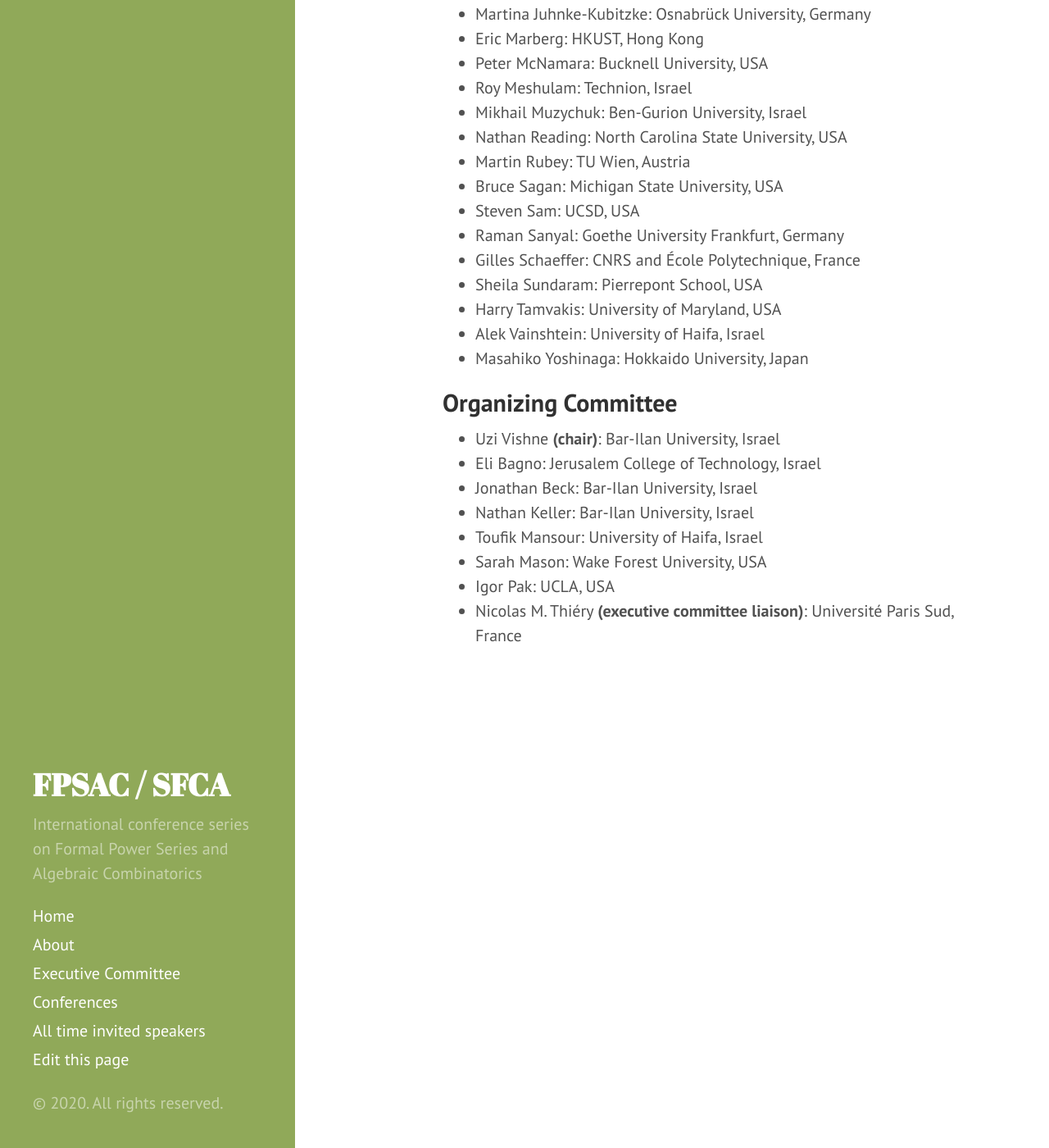
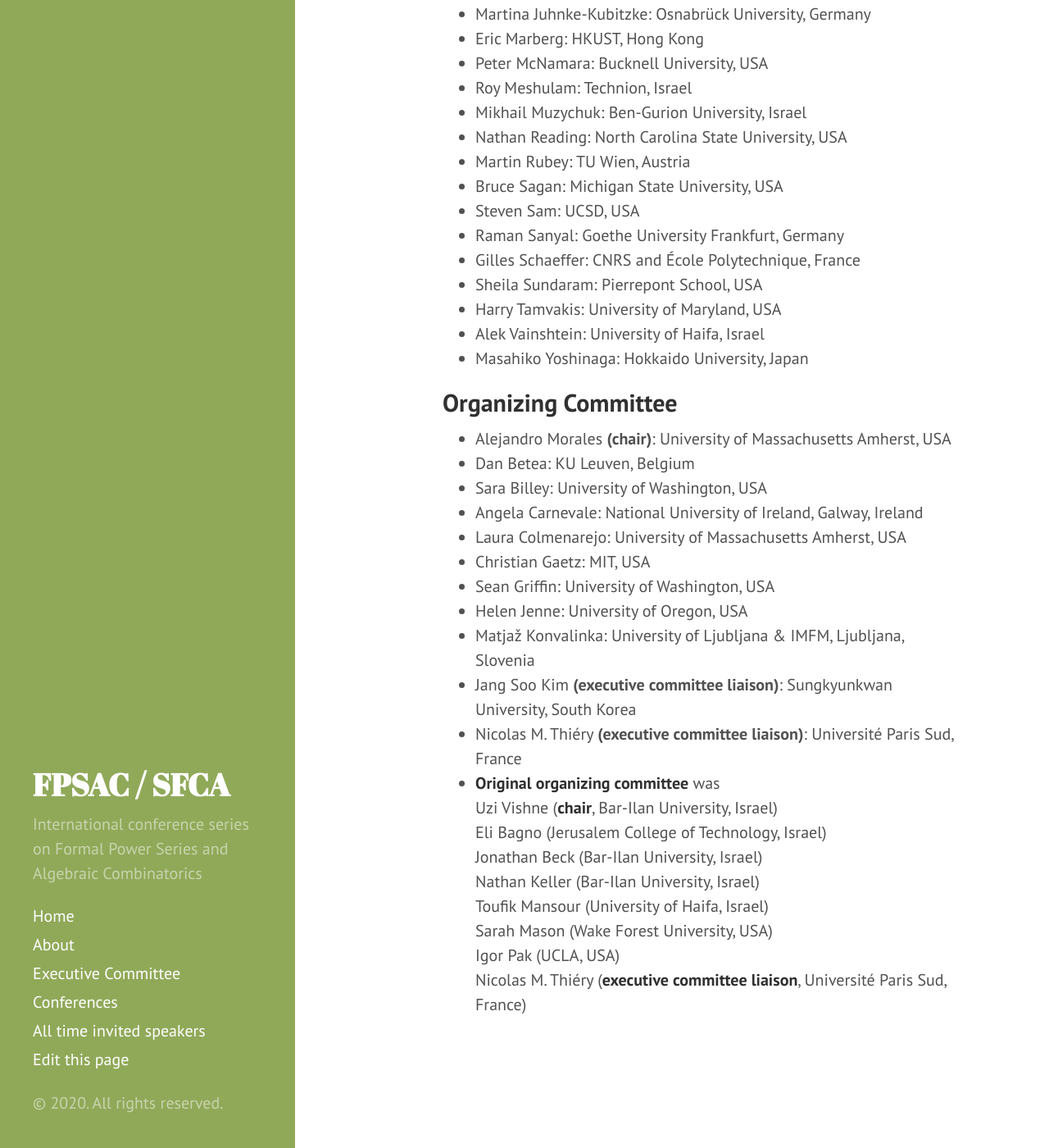
Before and after one commit to FPSAC/FPSAC.github.io, a Jekyll site: the page built from _confs/fpsac-2020.md, in a window 1280 px wide and 1400 px high, scrolled down 1490 px. Shown: the whole window at 82% size. Built offline with Jekyll 4.4.1, drawn with Linux system fonts in a browser that asks for light colours; some of the changed text lies outside the part shown.

Commit message:
replaced oc2020 with reference to old oc

```diff
--- a/_confs/fpsac-2020.md
+++ b/_confs/fpsac-2020.md
@@ -16,6 +16,8 @@
   Recognizing the fine work resulting in so many great submissions, and the completion of the refereeing and selection process, Conference Proceedings will be published as planned.<br><br>
   There will be an <strong>online FPSAC</strong> where the submitters of the accepted talks and posters have the chance to present their work.
   <strong>Details will be announced soon.</strong>
+
+
 
 invited_speakers:
 
@@ -83,25 +85,51 @@
 
 organizing_committee:
 
-- name: Uzi Vishne
-  affiliation: Bar-Ilan University, Israel
+- name: Alejandro Morales
+  affiliation: University of Massachusetts Amherst, USA
   role: chair
-- name: Eli Bagno
-  affiliation: Jerusalem College of Technology, Israel
-- name: Jonathan Beck
-  affiliation: Bar-Ilan University, Israel
-- name: Nathan Keller
-  affiliation: Bar-Ilan University, Israel
-- name: Toufik Mansour
-  affiliation: University of Haifa, Israel
-- name: Sarah Mason
-  affiliation: Wake Forest University, USA
-- name: Igor Pak
-  affiliation: UCLA, USA
+
+- name: Dan Betea
+  affiliation: KU Leuven, Belgium
+
+- name: Sara Billey
+  affiliation: University of Washington, USA
+
+- name: Angela Carnevale
+  affiliation: National University of Ireland, Galway, Ireland
+
+- name: Laura Colmenarejo
+  affiliation: University of Massachusetts Amherst, USA
+
+- name: Christian Gaetz
+  affiliation: MIT, USA
+
+- name: Sean Griffin
+  affiliation: University of Washington, USA
+
+- name: Helen Jenne
+  affiliation: University of Oregon, USA
+
+- name: Matjaž Konvalinka
+  affiliation: University of Ljubljana & IMFM, Ljubljana, Slovenia
+
+- name: Jang Soo Kim
+  affiliation: Sungkyunkwan University, South Korea
+  role: executive committee liaison
+
 - name: Nicolas M. Thiéry
   affiliation: Université Paris Sud, France
   role: executive committee liaison
 
+- name: <strong>Original organizing committee</strong> was<br>
+    Uzi Vishne (<strong>chair</strong>, Bar-Ilan University, Israel)<br>
+    Eli Bagno (Jerusalem College of Technology, Israel)<br>
+    Jonathan Beck (Bar-Ilan University, Israel)<br>
+    Nathan Keller (Bar-Ilan University, Israel)<br>
+    Toufik Mansour (University of Haifa, Israel)<br>
+    Sarah Mason (Wake Forest University, USA)<br>
+    Igor Pak (UCLA, USA)<br>
+    Nicolas M. Thiéry (<strong>executive committee liaison</strong>, Université Paris Sud, France)
 
 executive_committee_contact: Nicolas M. Thiéry, Université Paris Sud, France
 ---
```
